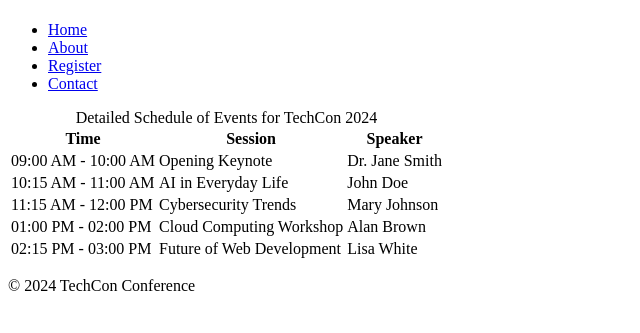
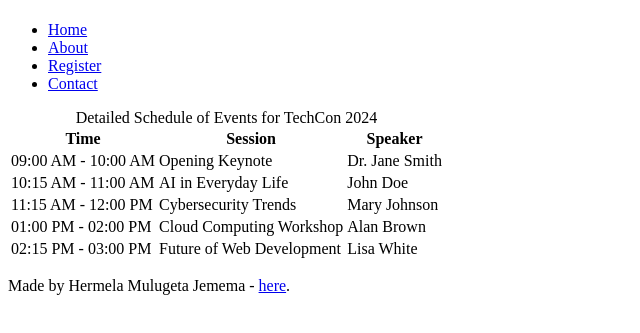
Before and after one commit to Heriri2525/TechCon_HTML, a plain HTML site: page techcon_website/schedule.html in a window 1280 px wide. Shown: the part 59-392 px from the top of the page, without its empty margins (0-640 px from the left). Drawn offline with Linux system fonts and the light colour scheme.

Commit message:
Update schedule.html

```diff
--- a/techcon_website/schedule.html
+++ b/techcon_website/schedule.html
@@ -62,7 +62,9 @@
 
   <!-- Footer -->
   <footer>
-    <p>&copy; 2024 TechCon Conference</p>
+<footer>
+  <p>Made by Hermela Mulugeta Jemema - <a href="https://github.com/Heriri2525" target="_blank">here</a>.</p>
+</footer>
   </footer>
 
 </body>
```
